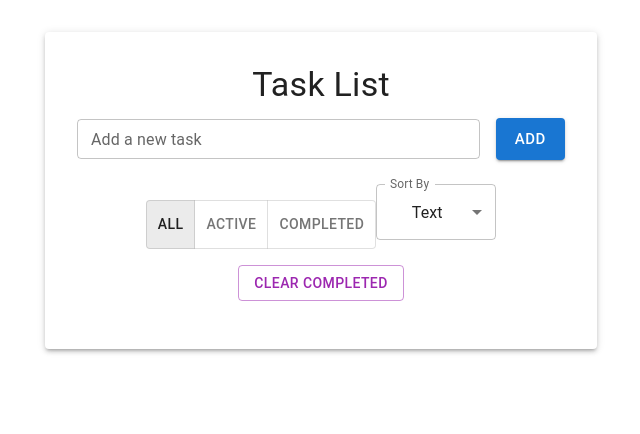
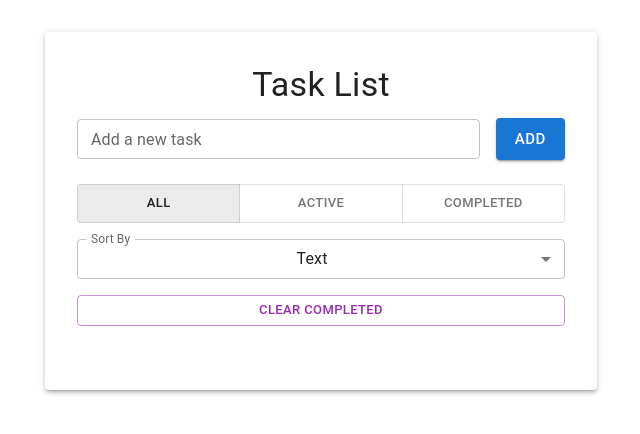
Before and after one commit to volkanb/task-list, a React (Create React App) app: page / in a window 1280 px wide. Shown: the top 434 px of the page, without its empty margins (319-959 px from the left). Built offline with nearby package versions, Linux system fonts and the light colour scheme.

Commit message:
Styling refinements

```diff
--- a/src/App.tsx
+++ b/src/App.tsx
@@ -1,5 +1,5 @@
 import React, { useState, useEffect } from "react";
-import { Container, Typography, Paper, ToggleButton, ToggleButtonGroup, Button, Snackbar, Alert, Select, MenuItem, FormControl, InputLabel } from "@mui/material";
+import { Container, Typography, Paper, ToggleButton, ToggleButtonGroup, Button, Snackbar, Alert, Select, MenuItem, FormControl, InputLabel, Stack } from "@mui/material";
 import TaskInput from "./TaskInput";
 import TaskList from "./TaskList";
 
@@ -113,19 +113,19 @@ const App: React.FC = () => {
           Task List
         </Typography>
         <TaskInput onAddTask={addTask} />
+        <Stack spacing={2} sx={{ mb: 2 }}>
           <ToggleButtonGroup
             value={filter}
             exclusive
             onChange={handleFilterChange}
-          style={{ margin: "1rem 0" }}
+            fullWidth
+            size="small"
           >
             <ToggleButton value="all">All</ToggleButton>
             <ToggleButton value="active">Active</ToggleButton>
             <ToggleButton value="completed">Completed</ToggleButton>
           </ToggleButtonGroup>
-
-        {/* Sort By Dropdown */}
-        <FormControl variant="outlined" style={{ minWidth: 120, marginBottom: "16px" }}>
+          <FormControl fullWidth size="small">
             <InputLabel>Sort By</InputLabel>
             <Select
               value={sortBy}
@@ -136,10 +136,16 @@ const App: React.FC = () => {
               <MenuItem value="completed">Completed</MenuItem>
             </Select>
           </FormControl>
-
-        <Button variant="outlined" color="secondary" onClick={handleClearCompleted}>
+          <Button
+            variant="outlined"
+            color="secondary"
+            onClick={handleClearCompleted}
+            fullWidth
+            size="small"
+          >
             Clear Completed
           </Button>
+        </Stack>
         <TaskList
           tasks={filteredTasks}
           onToggleComplete={toggleTaskCompletion}
```
Lines whose indentation alone changed are shown as unchanged.
